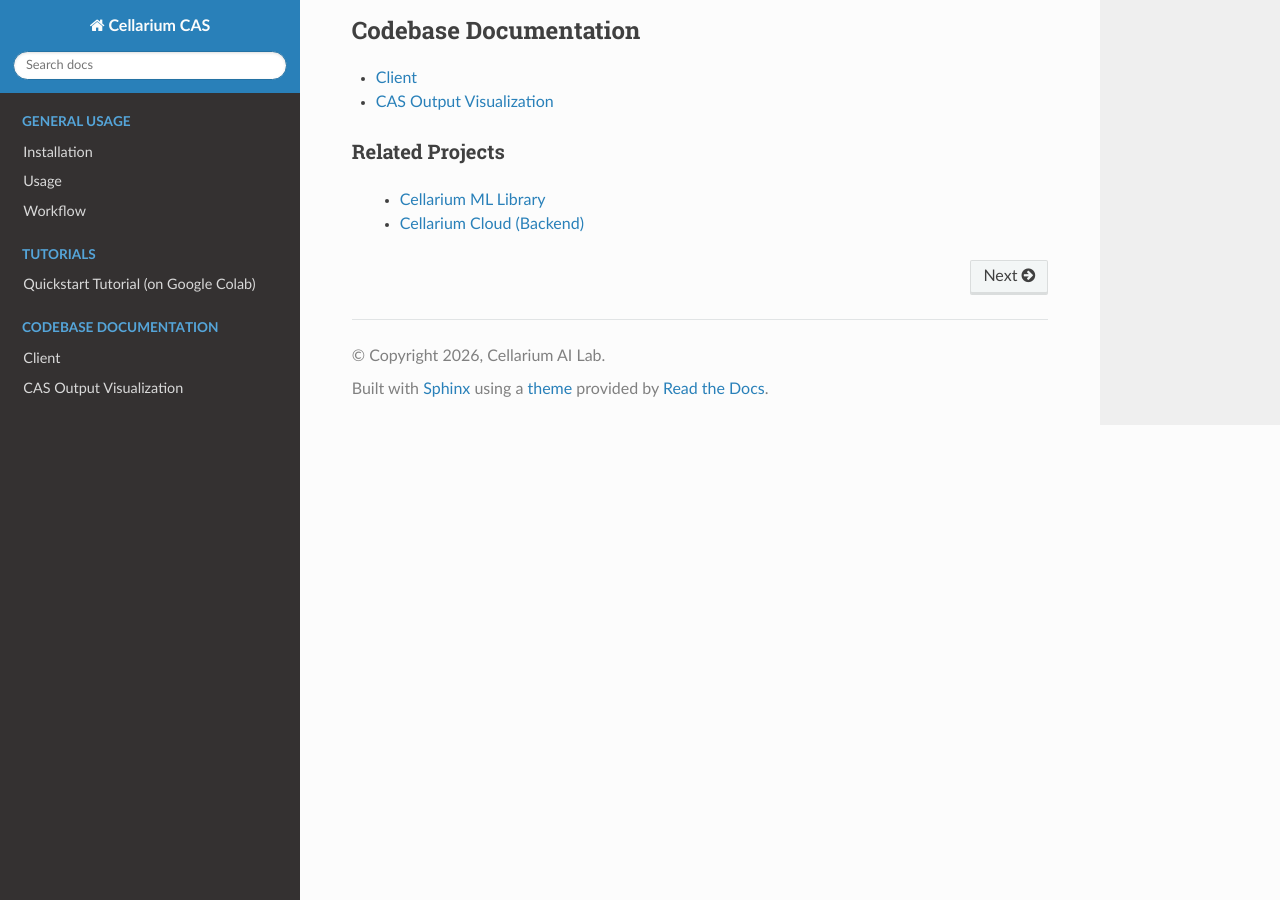
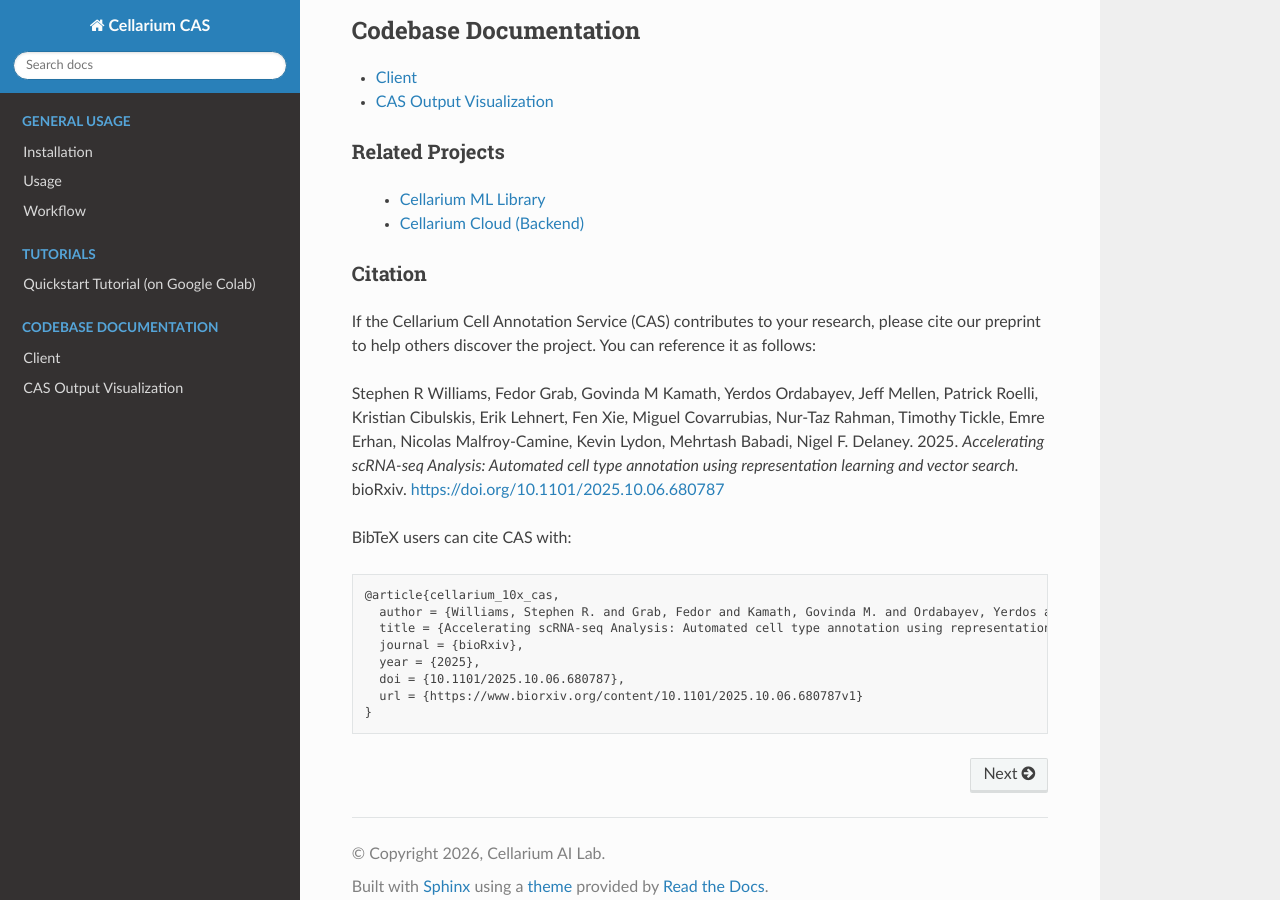
Before and after one commit to cellarium-ai/cellarium-cas, a Sphinx documentation site: the page built from docs/source/index.rst, in a window 1280 px wide and 900 px high, scrolled down 1475 px. Built offline with Sphinx 7.4.7 and the Read the Docs theme 3.1.0, drawn with Linux system fonts in a browser that asks for light colours; pages that are not in the unit, such as notebooks, are missing from menus; the version number could not be read and is left out.

Commit message:
docs: #121 add citation to index (#122)
* docs: #121 add citation to index

* Update index.rst PR review request

* Update README.md PR review update

* fix(security): update pytest version constraints

```diff
--- a/docs/source/index.rst
+++ b/docs/source/index.rst
@@ -56,3 +56,24 @@ Related Projects
 ================
     * `Cellarium ML Library <https://cellarium-ai.github.io/cellarium-ml/index.html>`_
     * `Cellarium Cloud (Backend) <https://github.com/cellarium-ai/cellarium-cloud>`_
+
+
+Citation
+========
+
+If the Cellarium Cell Annotation Service (CAS) contributes to your research, please cite our preprint to help others discover the project. You can reference it as follows:
+
+Stephen R Williams, Fedor Grab, Govinda M Kamath, Yerdos Ordabayev, Jeff Mellen, Patrick Roelli, Kristian Cibulskis, Erik Lehnert, Fen Xie, Miguel Covarrubias, Nur-Taz Rahman, Timothy Tickle, Emre Erhan, Nicolas Malfroy-Camine, Kevin Lydon, Mehrtash Babadi, Nigel F. Delaney. 2025. *Accelerating scRNA-seq Analysis: Automated cell type annotation using representation learning and vector search.* bioRxiv. https://doi.org/10.1101/2025.10.06.680787
+
+BibTeX users can cite CAS with:
+
+.. code-block:: text
+
+   @article{cellarium_10x_cas,
+     author = {Williams, Stephen R. and Grab, Fedor and Kamath, Govinda M. and Ordabayev, Yerdos and Mellen, Jeff and Roelli, Patrick and Cibulskis, Kristian and Lehnert, Erik and Xie, Fen and Covarrubias, Miguel and Rahman, Nur-Taz and Tickle, Timothy and Erhan, Emre and Malfroy-Camine, Nicolas and Lydon, Kevin and Babadi, Mehrtash and Delaney, Nigel F.},
+     title = {Accelerating scRNA-seq Analysis: Automated cell type annotation using representation learning and vector search},
+     journal = {bioRxiv},
+     year = {2025},
+     doi = {10.1101/2025.10.06.680787},
+     url = {https://www.biorxiv.org/content/10.1101/2025.10.06.680787v1}
+   }
```
Also changed, not shown: README.md (+18 -0 lines), 1 other file.
